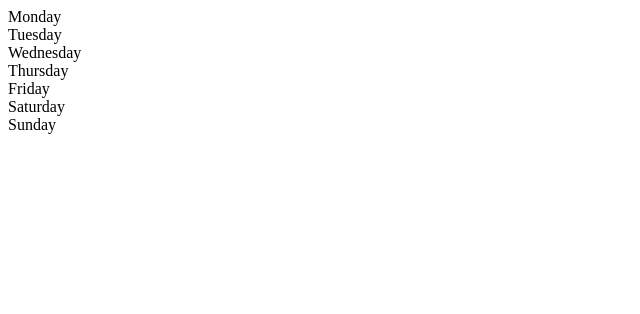
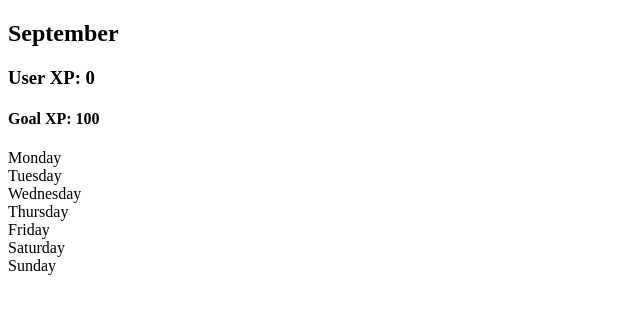
Before and after one commit to olelwow/GamePlan, a React (Vite) app in the folder GamePlan.Web/: page / in a window 1280 px wide. Shown: the top 314 px of the page, without its empty margins (0-640 px from the left). Built offline with nearby package versions, Linux system fonts and the light colour scheme.

Commit message:
added navbar and user- and goalxp.

```diff
--- a/GamePlan.Web/src/App.jsx
+++ b/GamePlan.Web/src/App.jsx
@@ -1,10 +1,12 @@
 import './App.css'
+import Navbar from './Components/Navbar'
 import Week from './Components/Week'
 
 function App() {
 
   return (
     <>
+      <Navbar/>
       <Week/>
     </>
   )
--- /dev/null
+++ b/GamePlan.Web/src/Components/Navbar.jsx
@@ -0,0 +1,24 @@
+import { useState } from "react";
+
+const Navbar = () => {
+    const viewMonth = () => {
+        const date = new Date();
+        const month = date.toLocaleString('default', { month: 'long' });
+        return month;
+    }
+    const [userXp, setUserXp] = useState(0);
+    const [goalXp, setGoalXp] = useState(100);
+
+console.log(setGoalXp, setUserXp);
+
+    return (
+        <nav className="navbar">
+            <h2 className="viewMonth">{viewMonth()}</h2>
+            <h3 className="userXp">User XP: {userXp}</h3>
+            <h4 className="goalXp">Goal XP: {goalXp}</h4>
+        </nav>
+
+    );
+
+}
+export default Navbar;
```
